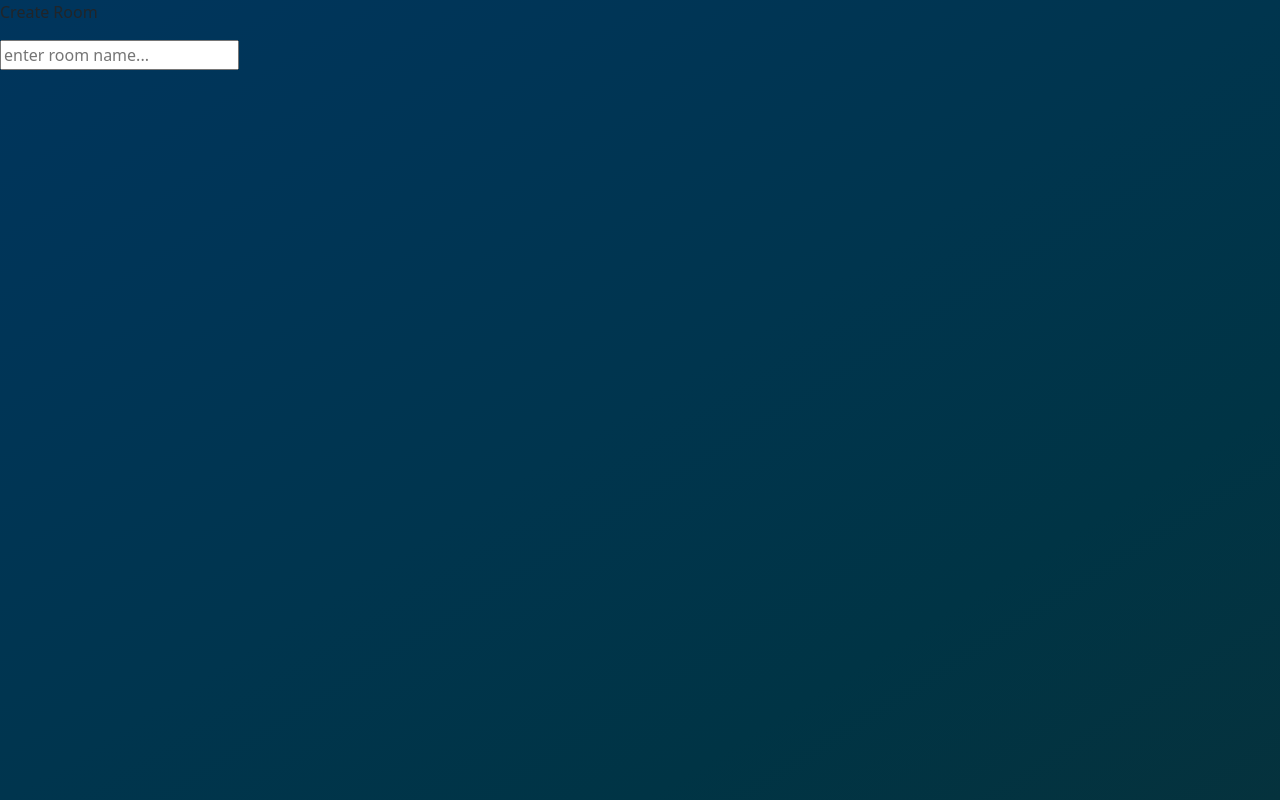
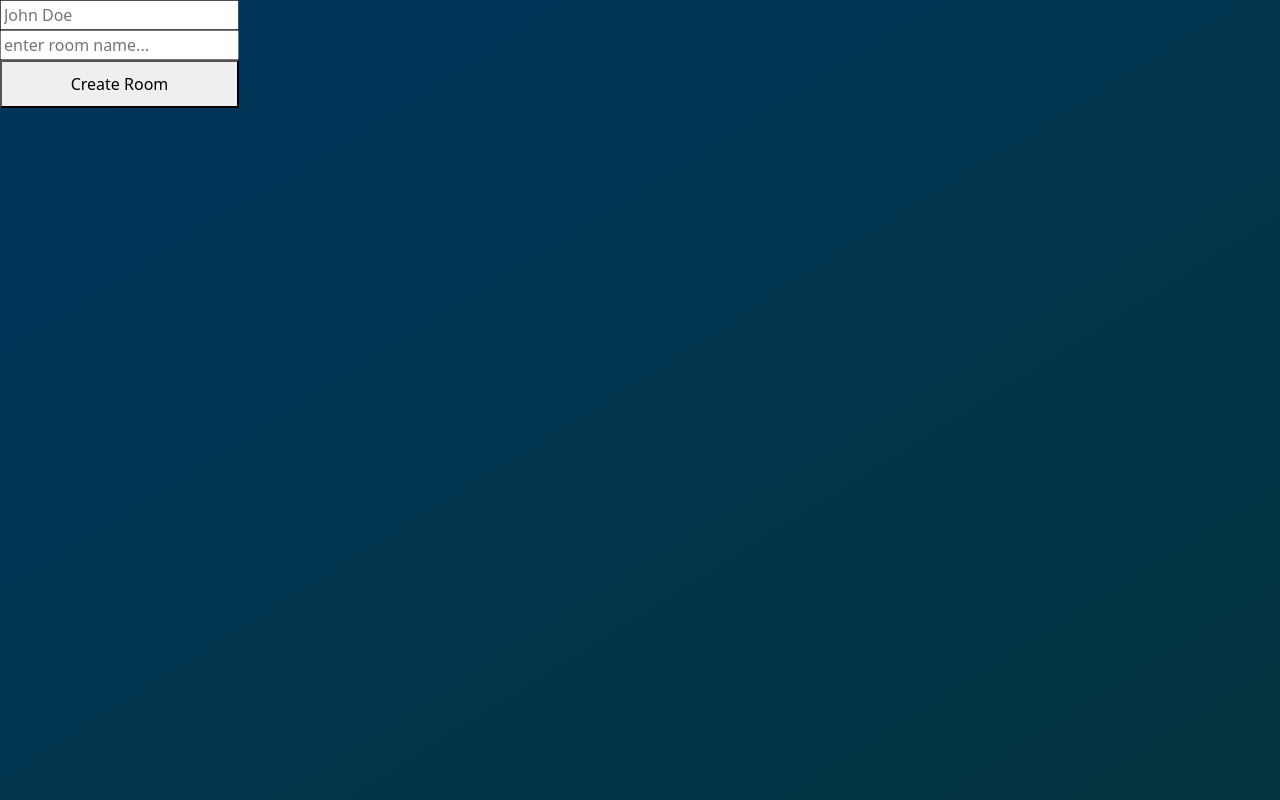
Before and after one commit to Yash7824/CHESS_FRONTEND_REPO_CD, an Angular app in the folder client/: page /create in a window 1280 px wide. Built offline with nearby package versions, Linux system fonts and the light colour scheme; no server answers.

Commit message:
feat: added new functionality to also give username when creating or joining a game room

```diff
--- a/client/src/app/pages/create-room/create-room.component.html
+++ b/client/src/app/pages/create-room/create-room.component.html
@@ -1,4 +1,7 @@
-<div>
-    <p>Create Room</p>
-    <input type="text" #roomInput (keyup.enter)="createRoom(roomInput.value)" placeholder="enter room name..." />
+<div class="create-room__container">
+    <div class="create-room-form__container">
+        <input type="text" #userNameInput placeholder="John Doe" />
+        <input type="text" #roomNameInput placeholder="enter room name..." />
+        <button (click)="createRoom(roomNameInput.value, userNameInput.value)">Create Room</button>
+    </div>
 </div>
--- a/client/src/app/pages/create-room/create-room.component.scss
+++ b/client/src/app/pages/create-room/create-room.component.scss
@@ -0,0 +1,13 @@
+.create-room__container {
+    display: flex;
+    flex-direction: column;
+}
+
+.create-room-form__container {
+    display: flex;
+    flex-direction: column;
+}
+
+.create-room-form__container button {
+    padding: 10px;
+}
--- a/client/src/app/pages/create-room/create-room.component.ts
+++ b/client/src/app/pages/create-room/create-room.component.ts
@@ -1,31 +1,24 @@
 import { Component } from '@angular/core';
+import { Router } from '@angular/router';
 import { SocketService } from 'src/app/services/SocketService';
 
 @Component({
   selector: 'app-create-room',
   templateUrl: './create-room.component.html',
-  styleUrls: ['./create-room.component.scss']
+  styleUrls: ['./create-room.component.scss'],
 })
 export class CreateRoomComponent {
+  constructor(private socket: SocketService, private router: Router) {}
 
+  ngOnInit(): void {}
 
-  constructor(private socket: SocketService) {}
-
-  ngOnInit(): void {
-
-    this.receiveJoinedPlayers();
-
+  createRoom(roomName: string, userName: string) {
+    this.socket.createRoom(roomName, userName);
+    this.navigateTo("game");
   }
 
-
-  createRoom(room: string) {
-    this.socket.createRoom(room);
-  }
-
-  receiveJoinedPlayers() {
-    this.socket.receiveJoinedPlayers().subscribe((message) => {
-      alert(message);
-    })
+  navigateTo(route: string) {
+    this.router.navigate([`/${route}`]);
   }
 
 }
--- a/client/src/app/pages/join-room/join-room.component.html
+++ b/client/src/app/pages/join-room/join-room.component.html
@@ -1,4 +1,7 @@
-<div>
-    <p>Join Room</p>
-    <input type="text" #roomInput (keyup.enter)="joinRoom(roomInput.value)" placeholder="enter room name..." />
+<div class="join-room__container">
+    <div class="join-room-form__container">
+        <input type="text" #userNameInput placeholder="John Doe" />
+        <input type="text" #roomNameInput placeholder="enter room name..." />
+        <button (click)="joinRoom(roomNameInput.value, userNameInput.value)"></button>
+    </div>
 </div>
--- a/client/src/app/pages/join-room/join-room.component.scss
+++ b/client/src/app/pages/join-room/join-room.component.scss
@@ -0,0 +1,8 @@
+.join-room__container {
+    display: flex;
+    flex-direction: column;
+}
+.join-room-form__container {
+    display: flex;
+    flex-direction: column;
+}
--- a/client/src/app/pages/join-room/join-room.component.ts
+++ b/client/src/app/pages/join-room/join-room.component.ts
@@ -1,4 +1,5 @@
 import { Component } from '@angular/core';
+import { Router } from '@angular/router';
 import { SocketService } from 'src/app/services/SocketService';
 
 
@@ -10,15 +11,20 @@ import { SocketService } from 'src/app/services/SocketService';
 export class JoinRoomComponent {
 
 
-  constructor(private socket: SocketService) {}
+  constructor(private socket: SocketService, private router: Router) {}
 
   ngOnInit(): void {
 
   }
 
 
-  joinRoom(room: string) {
-    this.socket.joinRoom(room);
+  joinRoom(roomName: string, userName:string) {
+    this.socket.joinRoom(roomName, userName);
+    this.navigateTo("game");
+  }
+
+  navigateTo(route: string) {
+    this.router.navigate([`/${route}`]);
   }
 
 
```
